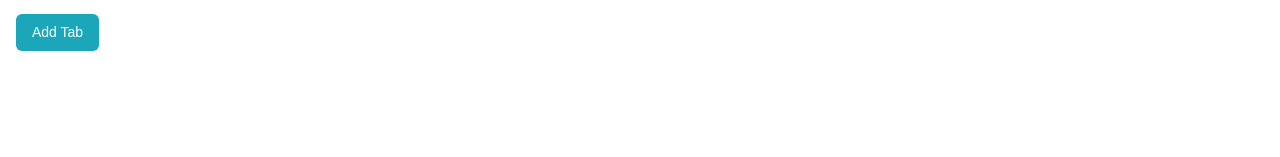
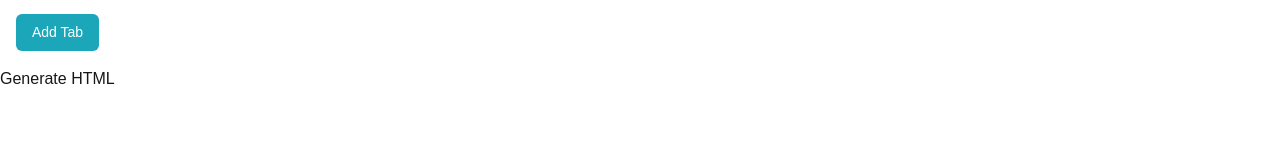
Before and after one commit to nganLikeable/LMS-Moodle-Featuring-Escape-room, a Next.js app: page / in a window 1280 px wide. Shown: the part 334-491 px from the top of the page. Built offline with nearby package versions, Linux system fonts and the light colour scheme.

Commit message:
added types and output code component, not positioned yet

```diff
--- a/app/Components/GeneratedTabs.tsx
+++ b/app/Components/GeneratedTabs.tsx
@@ -101,9 +101,18 @@ export default function GeneratedTabs() {
       </div>
       {/* Right-side Active Tab Content */}
       <div className={styles.tabContentDisplay}>
-        {activeTab
-          ? tabs.find((tab) => tab.id === activeTab)?.content
-          : "Select a tab or add a new one."}
+        {activeTab ? (
+          <div
+            dangerouslySetInnerHTML={{
+              __html:
+                tabs
+                  .find((tab) => tab.id === activeTab)
+                  ?.content.replace(/\n/g, "<br>") || "",
+            }} // store raw text in localStorage with '\n' but when displaying, replace it with <br> to reserve line breaks
+          />
+        ) : (
+          "Select a tab or add a new one."
+        )}
       </div>{" "}
     </div>
   );
--- /dev/null
+++ b/app/Components/Output.tsx
@@ -0,0 +1,84 @@
+"use client";
+
+import { useState } from "react";
+import { Tab } from "./types";
+
+export default function Output() {
+  const [output, setOutput] = useState("");
+  const generateHtml = () => {
+    const saved = localStorage.getItem("tabs");
+    let tabButtons = "";
+    let tabContents = "";
+
+    if (saved) {
+      // convert back to array of objs
+      const tabs: Tab[] = JSON.parse(saved);
+
+      let i = 1; // button index
+
+      tabs.forEach((tab: Tab) => {
+        tabButtons += `<button class = "tablinks" onClick="openTab(event, '${tab.id}')">${i}. ${tab.title}</button>`;
+        tabContents += `
+        <div id="${tab.id}" class="tabcontent" style="display:none; padding: 6px 12px; border: 1px solid #ccc; border-top: none;">
+            <h3>${tab.title}</h3>
+            <pre style="margin:0; line-height:125%; white-space:pre-wrap; word-break:break-all; overflow-wrap:anywhere; overflow: auto;">${tab.content}</pre>
+        </div>`;
+        i++;
+      });
+    }
+
+    // generate html code using template literals
+    const html = `<!doctype html>
+    <html>
+    <head>
+        <title>Your Tabbed Interface</title>
+        <meta charset="UTF-8">
+    </head>
+    <body>
+        ${tabButtons}
+        ${tabContents}
+
+
+        <!--JavaScript functions, taken from weekAssign.html-->
+        <script>
+            function openTab(evt, id) {
+                var i, tabcontent, tablinks;
+                tabcontent = document.getElementsByClassName("tabcontent");
+                for (i = 0; i < tabcontent.length; i++) {
+                    tabcontent[i].style.display = "none";
+                }
+                tablinks = document.getElementsByClassName("tablinks");
+                for (i = 0; i < tablinks.length; i++) {
+                    tablinks[i].className = tablinks[i].className.replace(" active", "");
+                }
+                document.getElementById(id).style.display = "block";
+                evt.currentTarget.className += " active";
+            }
+        </script>
+    </body>
+    </html>
+
+    `;
+    setOutput(html);
+  };
+  const copyToClipboard = () => {
+    navigator.clipboard.writeText(output);
+    alert("HTML copied to clipboard!");
+  };
+
+  return (
+    <div>
+      <button onClick={generateHtml}>Generate HTML</button>
+      {output && (
+        <>
+          <button onClick={copyToClipboard}>Copy HTML</button>
+          <textarea
+            value={output}
+            readOnly
+            style={{ width: "100%", height: "300px", marginTop: "10px" }}
+          />
+        </>
+      )}
+    </div>
+  );
+}
--- /dev/null
+++ b/app/Components/types.ts
@@ -0,0 +1,9 @@
+export type Tab = {
+  id: number;
+  title: string;
+  content: string;
+};
+
+export type OutputProps = {
+  tabs: Tab[];
+};
--- a/app/page.tsx
+++ b/app/page.tsx
@@ -3,6 +3,7 @@ import Footer from "./Components/Footer";
 import GeneratedTabs from "./Components/GeneratedTabs";
 import Header from "./Components/Header";
 import NavBar from "./Components/NavBar";
+import Output from "./Components/Output";
 import Tabs from "./Components/Tabs";
 export default function Home() {
   return (
@@ -12,6 +13,7 @@ export default function Home() {
       <NavBar />
       <Tabs />
       <GeneratedTabs />
+      <Output />
       <Footer />
     </div>
   );
```
